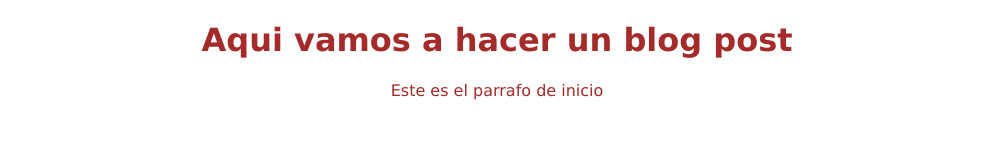
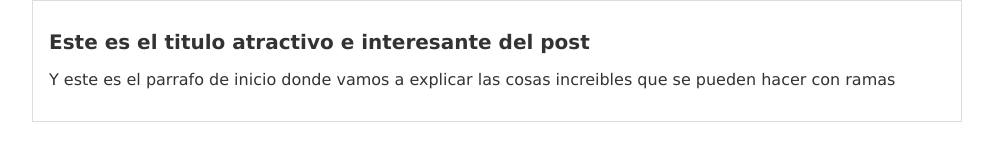
Before and after one commit to matein01/Blog, a plain HTML site: page blogpost.html in a window 1280 px wide. Shown: the whole page, without its empty margins (143-1136 px from the left). Drawn offline with Linux system fonts and the light colour scheme.

Commit message:
Commit al master del blogpost en su version mas reciente

```diff
--- a/blogpost.html
+++ b/blogpost.html
@@ -10,8 +10,12 @@
 </head>
 
 <body>
-  <h1>Aqui vamos a hacer un blog post</h1>
-  <p>Este es el parrafo de inicio</p>
+  <div id="container">
+    <div id="post">
+      <h1>Este es el titulo atractivo e interesante del post</h1>
+      <p>Y este es el parrafo de inicio donde vamos a explicar las cosas increibles que se pueden hacer con ramas</p>
+    </div>
+  </div>
 </body>
 
 </html>
--- a/css/estilos.css
+++ b/css/estilos.css
@@ -1,6 +1,19 @@
 body {
-  color: brown;
+  color: #333;
   text-align: center;
   font-family: "Lucida Sans", "Lucida Sans Regular", "Lucida Grande",
     "Lucida Sans Unicode", Geneva, Verdana, sans-serif;
+  font-size: 16px;
+  margin: 0;
+  padding: 0;
 }
+#container {
+  width: 70%;
+  padding: 1rem;
+  text-align: left;
+  border: 1px solid #ddd;
+  margin: 0 auto;
+}
+#container h1 {
+  font-size: 20px;
+}
```
